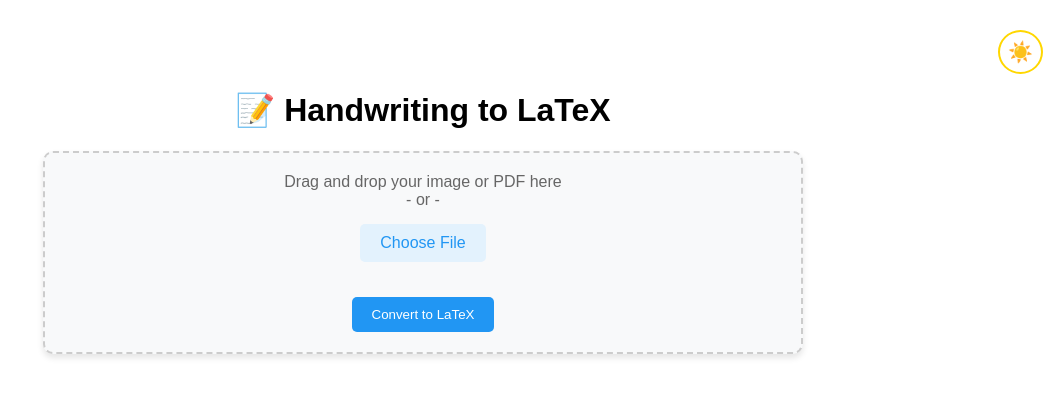
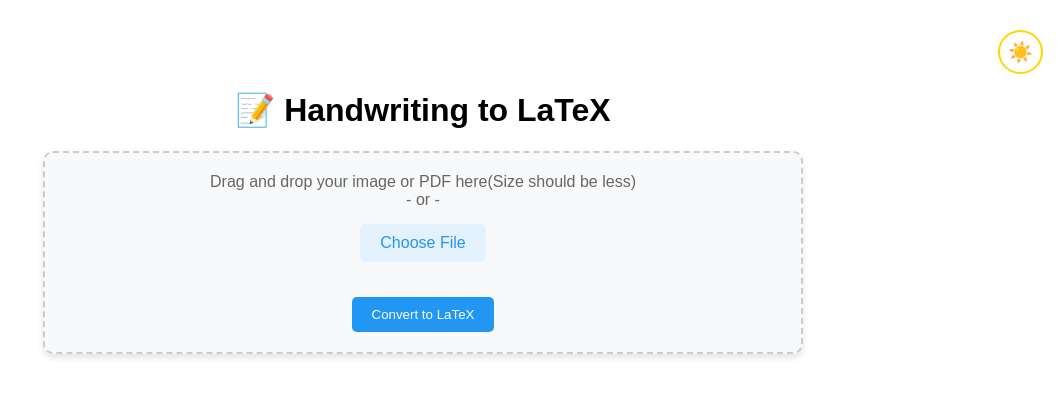
Before and after one commit to utsav2110/Handwritten-Formula-to-LaTeX-Converter, a Flask app: page / in a window 1280 px wide. Shown: the top 397 px of the page, without its empty margins (217-1280 px from the left). Run offline with Flask 3, Linux system fonts and the light colour scheme.

Commit message:
ui change

```diff
--- a/templates/index.html
+++ b/templates/index.html
@@ -4,7 +4,7 @@
         <meta charset="UTF-8" />
         <meta name="viewport" content="width=device-width, initial-scale=1.0">
         <title>Handwriting to LaTeX</title>
-        <link rel="stylesheet" href="/static/style.css" />
+        <link rel="stylesheet" href="../static/style.css" />
         <link rel="icon" type="image/png" href="{{ url_for('static', filename='favicon.png') }}">
         <script id="MathJax-script" async src="https://cdn.jsdelivr.net/npm/mathjax@3/es5/tex-mml-chtml.js"></script>
     </head>
@@ -16,7 +16,7 @@
 
             <form action="/upload" method="post" enctype="multipart/form-data" id="uploadForm">
                 <div class="upload-container" id="dropZone">
-                    <p>Drag and drop your image or PDF here</p>
+                    <p>Drag and drop your image or PDF here(Size should be less)</p>
                     <p>- or -</p>
                     <div class="file-input-wrapper">
                         <label class="custom-file-upload">
```
